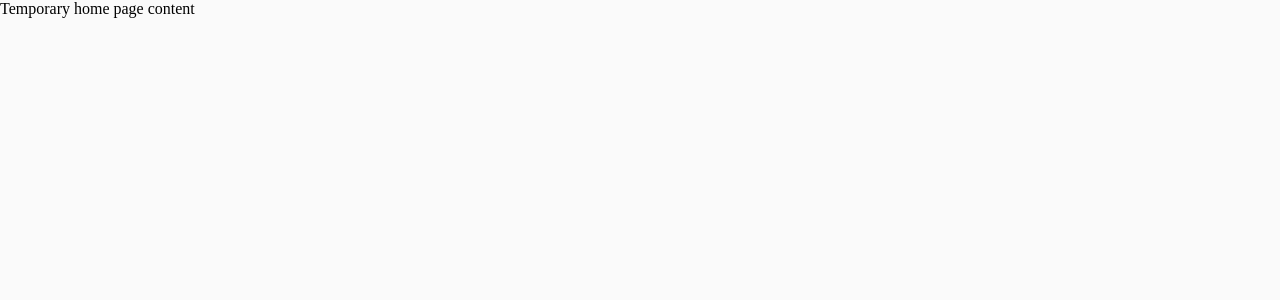
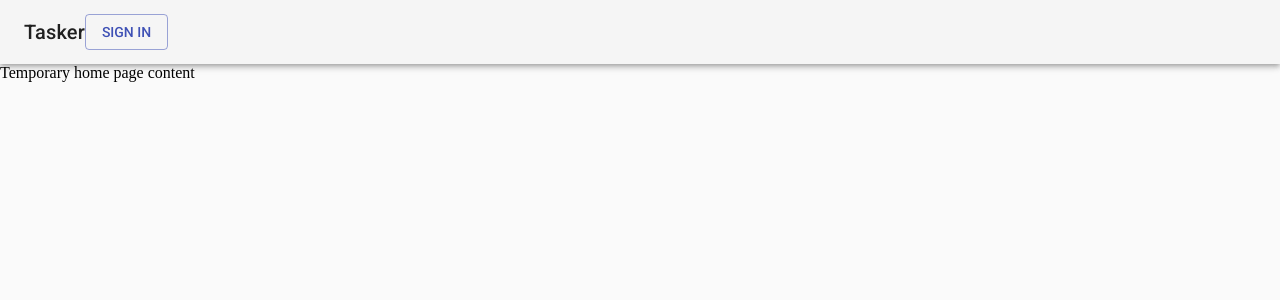
Before and after one commit to karol-dabrowski/kdtasker-web-client, a React (Create React App) app: page / in a window 1280 px wide. Shown: the top 300 px of the page. Built offline with nearby package versions, Linux system fonts and the light colour scheme.

Commit message:
Add simple page header

```diff
--- a/src/components/App.js
+++ b/src/components/App.js
@@ -2,6 +2,7 @@ import React, { Component } from 'react';
 import { BrowserRouter as Router, Route, Switch } from 'react-router-dom';
 import {CssBaseline} from "@material-ui/core";
 import Home from '../pages/HomePage'
+import HeaderContainer from "./Header/HeaderContainer";
 
 class App extends Component {
     render() {
@@ -9,6 +10,7 @@ class App extends Component {
             <div className="app">
                 <CssBaseline/>
                 <Router>
+                    <HeaderContainer/>
                     <Switch>
                         <Route exact path="/" component={Home} />
                     </Switch>
--- /dev/null
+++ b/src/components/Header/Header.js
@@ -0,0 +1,22 @@
+import React from "react";
+import AppBar from '@material-ui/core/AppBar';
+import Toolbar from '@material-ui/core/Toolbar';
+import Typography from '@material-ui/core/Typography';
+import Button from '@material-ui/core/Button';
+
+const Header = () => {
+    return (
+        <AppBar position="static" color="default">
+            <Toolbar>
+                <Typography variant="h6" color="inherit" noWrap >
+                    Tasker
+                </Typography>
+                <Button color="primary" variant="outlined">
+                    Sign in
+                </Button>
+            </Toolbar>
+        </AppBar>
+    );
+};
+
+export default Header;
--- /dev/null
+++ b/src/components/Header/HeaderContainer.js
@@ -0,0 +1,12 @@
+import React, { Component } from 'react';
+import Header from './Header';
+
+class HeaderContainer extends Component {
+    render() {
+        return (
+            <Header/>
+        );
+    };
+}
+
+export default HeaderContainer;
```
